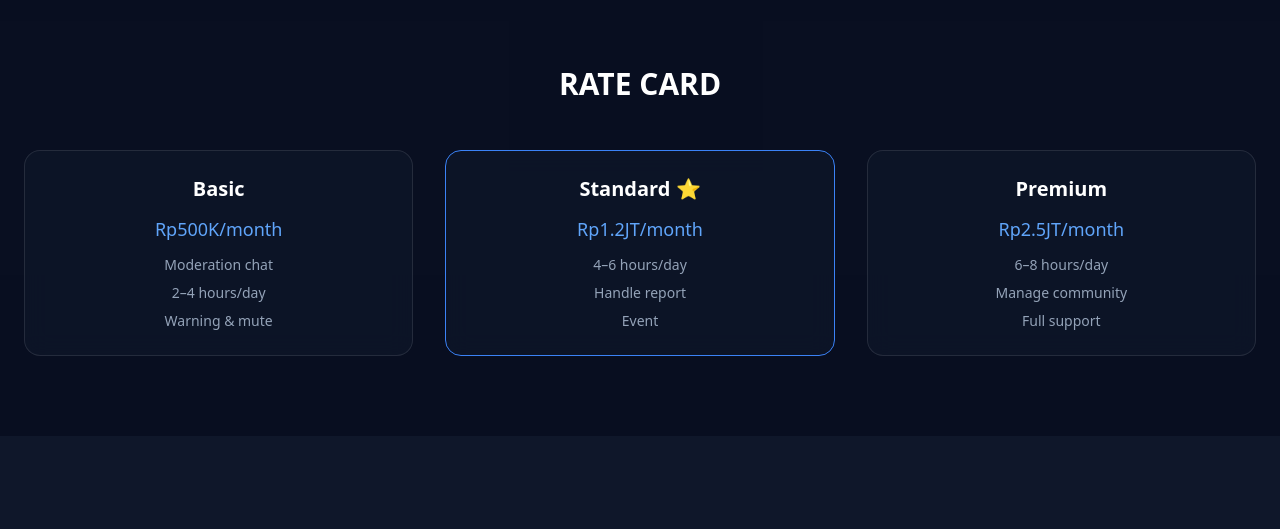
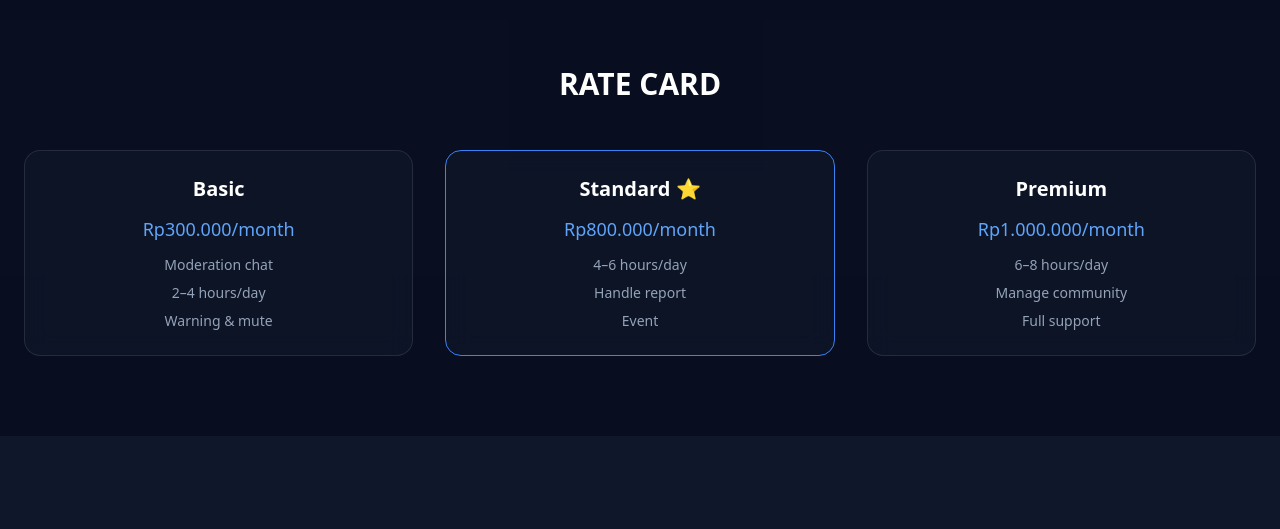
Before and after one commit to GrryXyz/portofolio, a plain HTML site: page index.html in a window 1280 px wide. Shown: the part 1504-2033 px from the top of the page. Drawn offline with nearby package versions, Linux system fonts and the light colour scheme.

Commit message:
Update index.html

```diff
--- a/index.html
+++ b/index.html
@@ -107,7 +107,7 @@
 
             <div class="glass p-6 rounded-2xl text-center">
                 <h4 class="text-xl font-bold">Basic</h4>
-                <p class="text-blue-400 text-lg my-3">Rp500K/month</p>
+                <p class="text-blue-400 text-lg my-3">Rp300.000/month</p>
                 <ul class="text-slate-400 text-sm space-y-2">
                     <li>Moderation chat</li>
                     <li>2–4 hours/day</li>
@@ -117,7 +117,7 @@
 
             <div class="glass p-6 rounded-2xl text-center border border-blue-500">
                 <h4 class="text-xl font-bold">Standard ⭐</h4>
-                <p class="text-blue-400 text-lg my-3">Rp1.2JT/month</p>
+                <p class="text-blue-400 text-lg my-3">Rp800.000/month</p>
                 <ul class="text-slate-400 text-sm space-y-2">
                     <li>4–6 hours/day</li>
                     <li>Handle report</li>
@@ -127,7 +127,7 @@
 
             <div class="glass p-6 rounded-2xl text-center">
                 <h4 class="text-xl font-bold">Premium</h4>
-                <p class="text-blue-400 text-lg my-3">Rp2.5JT/month</p>
+                <p class="text-blue-400 text-lg my-3">Rp1.000.000/month</p>
                 <ul class="text-slate-400 text-sm space-y-2">
                     <li>6–8 hours/day</li>
                     <li>Manage community</li>
```
